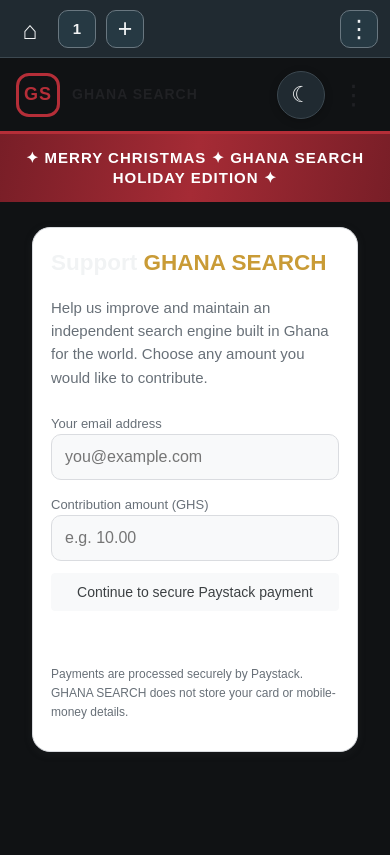
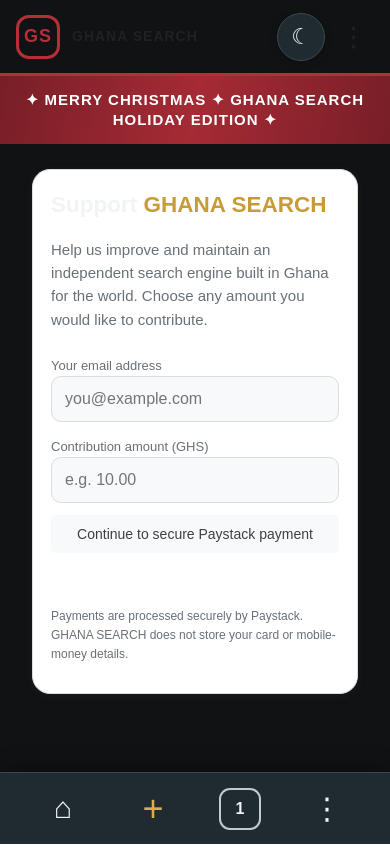
Before and after one commit to MUSTAKEEM1-N/ghana-search, a Flask app: page /support in a window 390 px wide. Run offline with Flask 3, Linux system fonts and the light colour scheme; some libraries are stand-ins or nearby versions.

Commit message:
Redesign mobile controls as fixed Chrome-style bottom bar

```diff
--- a/templates/index.html
+++ b/templates/index.html
@@ -655,6 +655,21 @@ body.christmas-mode .ai-mode-message .ai-sources a{color:#9ed3ad}
  .mobile-tab-grid.open{top:64px!important}
 }
 
+
+/* FINAL MOBILE BOTTOM CONTROL BAR — Chrome-inspired, GHANA SEARCH styling */
+@media(max-width:650px){
+ .browser-tabs{position:fixed!important;left:0!important;right:0!important;bottom:0!important;top:auto!important;z-index:900!important;display:flex!important;flex-direction:row!important;align-items:center!important;justify-content:space-around!important;gap:0!important;width:100%!important;height:calc(72px + env(safe-area-inset-bottom, 0px))!important;min-height:72px!important;padding:0 18px env(safe-area-inset-bottom, 0px)!important;box-sizing:border-box!important;background:#202a31!important;border:0!important;border-top:1px solid #3c4850!important;box-shadow:0 -5px 18px #0005!important;overflow:visible!important}
+ .browser-tab-list{display:none!important}
+ .mobile-home-link{display:grid!important;order:1!important;place-items:center!important;flex:0 0 48px!important;width:48px!important;height:48px!important;color:#f1f3f4!important;text-decoration:none!important;font-size:30px!important;border-radius:50%!important}
+ .new-browser-tab{display:grid!important;order:2!important;place-items:center!important;flex:0 0 48px!important;width:48px!important;height:48px!important;margin:0!important;border:0!important;border-radius:50%!important;background:transparent!important;color:#d8ad4b!important;font-size:36px!important;line-height:1!important}
+ .mobile-tab-count{display:grid!important;order:3!important;place-items:center!important;flex:0 0 42px!important;width:42px!important;height:42px!important;margin:0!important;border:2px solid #c3c9ce!important;border-radius:11px!important;background:transparent!important;color:#f1f3f4!important;font-size:16px!important;font-weight:700!important}
+ .mobile-menu-button{display:grid!important;order:4!important;place-items:center!important;flex:0 0 48px!important;width:48px!important;height:48px!important;margin:0!important;border:0!important;border-radius:50%!important;background:transparent!important;color:#f1f3f4!important;font-size:30px!important;line-height:1!important;cursor:pointer!important}
+ main{padding-bottom:calc(94px + env(safe-area-inset-bottom, 0px))!important}
+ .mobile-quick-menu.open{position:fixed!important;right:12px!important;bottom:calc(82px + env(safe-area-inset-bottom, 0px))!important;top:auto!important;z-index:950!important;min-width:220px!important;background:#202a31!important;border:1px solid #56616a!important;color:#f1f3f4!important;box-shadow:0 8px 28px #0009!important}
+ .mobile-quick-menu a,.mobile-quick-menu button{color:#f1f3f4!important}
+ .mobile-tab-grid.open{position:fixed!important;left:12px!important;right:12px!important;bottom:calc(82px + env(safe-area-inset-bottom, 0px))!important;top:auto!important;z-index:950!important;background:#18221e!important;border-color:#b58c32!important}
+ body.ai-mode-open .browser-tabs{display:none!important}
+}
 </style>
 </head>
 
```
